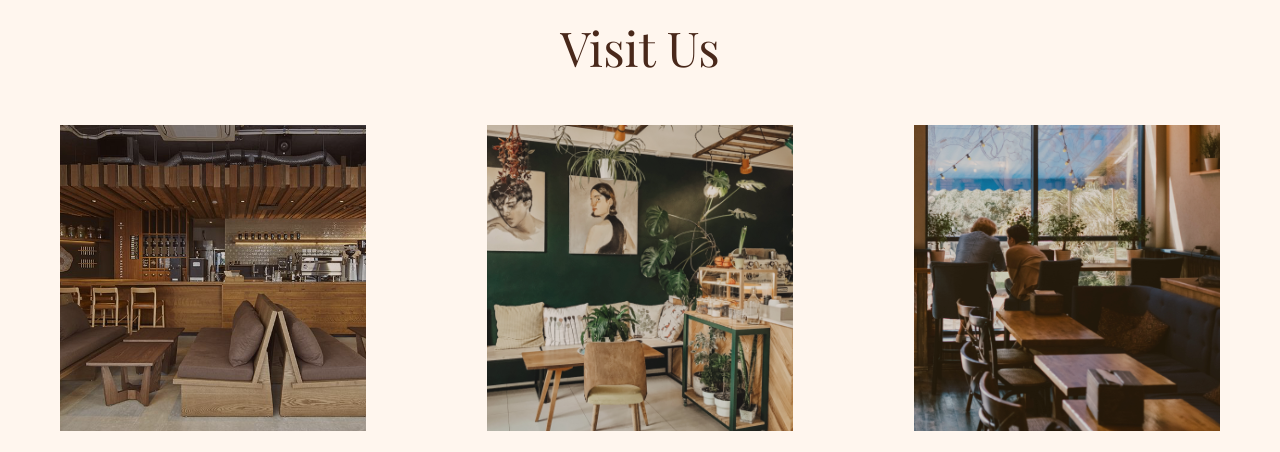
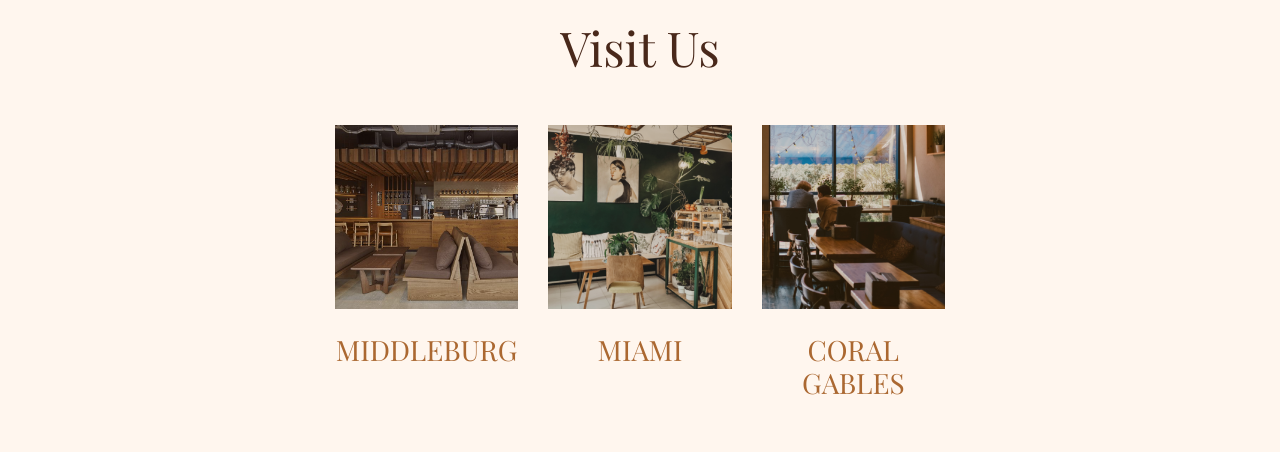
Before and after one commit to SeltzerFan24/p1-lacayo-lemke-stanley, a plain HTML site: page home.html in a window 1280 px wide. Shown: the part 2090-2542 px from the top of the page. Drawn offline with nearby package versions, Linux system fonts and the light colour scheme.

Commit message:
change spacing on homepage

```diff
--- a/home.html
+++ b/home.html
@@ -127,17 +127,17 @@
         </div>
         <div class="content">
             <div class="row row-cols-1 justify-content-center text-center mx-0 row home-sec-three">
-                <div class="col-lg-4">
+                <div class="col-lg-2">
                     <img class="img-fluid mb-4" src="img\middleburg.png" title="our Middleburg location" alt="comfy cafe with brown padded booths and stylish tables in front of coffee bar" />
                     <h3 class="mb-5 pb-5">Middleburg</h3>
                 </div>
 
-                <div class="col-lg-4">
+                <div class="col-lg-2">
                     <img class="img-fluid mb-4" src="img\miami.png" title="our Miami location" alt="stylish cafe with plants, artwork, comfortable seating, and a coffee bar" />
                     <h3 class="mb-5 pb-5">Miami</h3>
                 </div>
 
-                <div class="col-lg-4">
+                <div class="col-lg-2">
                     <img class="img-fluid mb-4" src="img\coralgables.png" title="our Coral Gables location"alt="stylish cafe with booths facing a window along with chairs and booths at tables" />
                     <h3 class="mb-5 pb-5">Coral Gables</h3>
                 </div>
```
